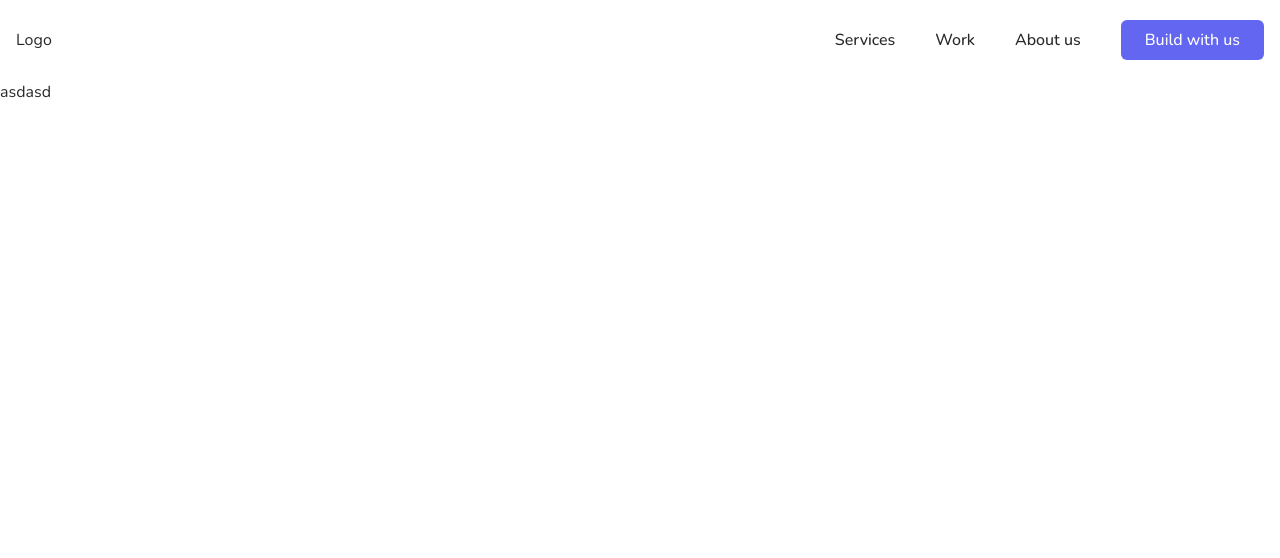
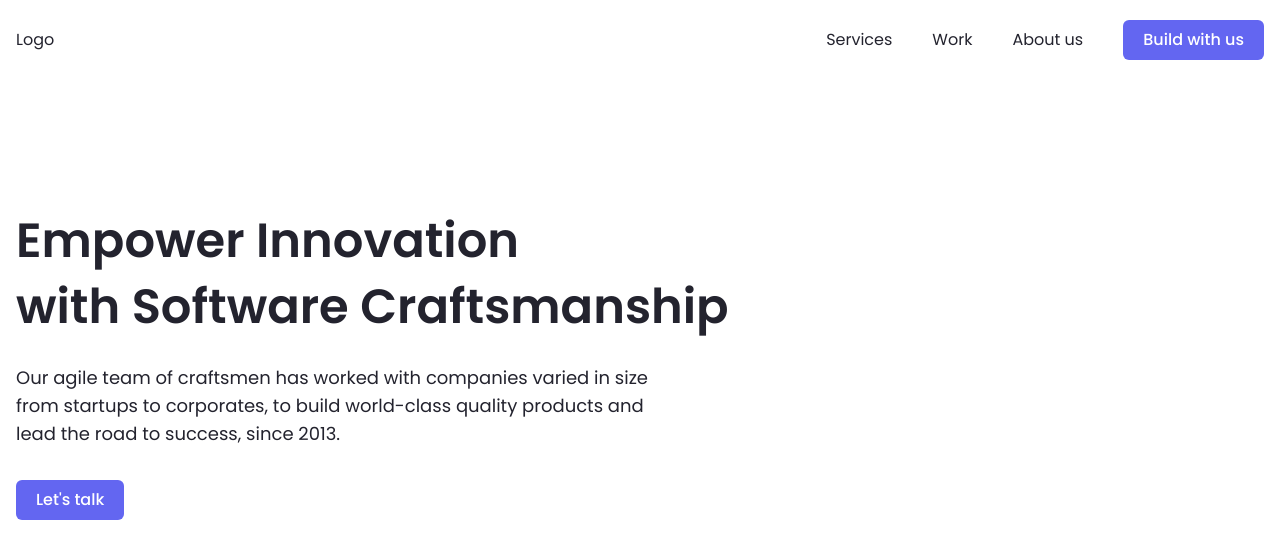
Before and after one commit to nongdan-dev/website, a React (Vite) app: page / in a window 1280 px wide. Shown: the top 558 px of the page. Built offline with nearby package versions, Linux system fonts and the light colour scheme.

Commit message:
create button

```diff
--- a/index.html
+++ b/index.html
@@ -7,7 +7,7 @@
     <link rel="preconnect" href="https://fonts.googleapis.com" />
     <link rel="preconnect" href="https://fonts.gstatic.com" crossorigin />
     <link
-      href="https://fonts.googleapis.com/css2?family=Nunito:wght@300..700&display=swap"
+      href="https://fonts.googleapis.com/css2?family=Poppins:wght@400;500;600;700;800;900&display=swap"
       rel="stylesheet"
     />
     <title>Nongdan.dev</title>
--- a/package.json
+++ b/package.json
@@ -10,6 +10,7 @@
     "format": "eslint --ext=.js,.jsx,.ts,.tsx --fix . && prettier --log-level=error --write ."
   },
   "dependencies": {
+    "@radix-ui/react-slot": "1.0.2",
     "lodash": "^4.17.21",
     "react": "^18.2.0",
     "react-dom": "^18.2.0",
--- a/src/components/index.ts
+++ b/src/components/index.ts
@@ -1 +1,3 @@
+export * from './ui/Button'
 export * from './widget/SkipToMainContent'
+export * from './widget/LineBreak'
--- /dev/null
+++ b/src/components/ui/Button.tsx
@@ -0,0 +1,73 @@
+import { Slot } from '@radix-ui/react-slot'
+import { ComponentProps } from 'react'
+import { twMerge } from 'tailwind-merge'
+
+type Tone = 'primary' | 'danger' | 'success'
+type Impact = 'bold' | 'light' | 'none'
+type Size = 'small' | 'medium' | 'large'
+type Shape = 'square' | 'rounded' | 'pill'
+
+export type ButtonProps = ComponentProps<'button'> & {
+  tone?: Tone
+  impact?: Impact
+  size?: Size
+  shape?: Shape
+  asChild?: boolean
+}
+
+const baseClasses =
+  'inline-grid grid-flow-col place-items-center gap-3 font-medium transition-colors active:translate-y-px focus-visible:outline-none disabled:pointer-events-none disabled:opacity-50'
+
+const impactClasses: Record<Tone, Record<Impact, string>> = {
+  primary: {
+    bold: 'bg-indigo-500 text-white hover:bg-indigo-600',
+    light: 'bg-indigo-100 text-indigo-700 hover:bg-indigo-200',
+    none: 'bg-transparent text-indigo-700 hover:bg-indigo-50',
+  },
+  danger: {
+    bold: 'bg-red-500 text-white hover:bg-red-600',
+    light: 'bg-red-100 text-red-700 hover:bg-red-200',
+    none: 'bg-transparent text-red-700 hover:bg-red-50',
+  },
+  success: {
+    bold: 'bg-green-500 text-white hover:bg-green-600',
+    light: 'bg-green-100 text-green-700 hover:bg-green-200',
+    none: 'bg-transparent text-green-700 hover:bg-green-50',
+  },
+}
+
+const sizeClasses: Record<Size, string> = {
+  small: 'px-3 py-1 text-sm',
+  medium: 'px-5 py-2 text-base',
+  large: 'px-7 py-2.5 text-lg',
+}
+
+const shapeClasses: Record<Shape, string> = {
+  square: 'rounded-none',
+  rounded: 'rounded-md',
+  pill: 'rounded-full',
+}
+
+export function Button({
+  tone = 'primary',
+  impact = 'bold',
+  size = 'medium',
+  shape = 'rounded',
+  asChild = false,
+  className,
+  ...props
+}: ButtonProps) {
+  const Component = asChild ? Slot : 'button'
+  return (
+    <Component
+      className={twMerge(
+        baseClasses,
+        impactClasses[tone][impact],
+        sizeClasses[size],
+        shapeClasses[shape],
+        className,
+      )}
+      {...props}
+    />
+  )
+}
--- /dev/null
+++ b/src/components/widget/LineBreak.tsx
@@ -0,0 +1,12 @@
+import { ComponentProps } from 'react'
+import { twMerge } from 'tailwind-merge'
+
+export function LineBreak(props: ComponentProps<'br'>) {
+  return (
+    <br
+      {...props}
+      aria-hidden='true'
+      className={twMerge('hidden lg:inline', props.className)}
+    />
+  )
+}
--- a/src/components/widget/SkipToMainContent.tsx
+++ b/src/components/widget/SkipToMainContent.tsx
@@ -10,6 +10,7 @@ export function SkipToMainContent() {
 
   return (
     <button
+      type='button'
       className='fixed left-2 top-2 z-20 -translate-y-[120%] bg-white p-4 text-lg underline transition-transform focus-visible:translate-y-0'
       onClick={handleClick}
     >
--- a/src/layout/Header.tsx
+++ b/src/layout/Header.tsx
@@ -3,7 +3,9 @@ import { useCallback, useEffect, useState } from 'react'
 import { Link } from 'react-router-dom'
 import { twMerge } from 'tailwind-merge'
 
-const SCROLL_THRESHOLD = 200
+import { Button } from '@/components'
+
+const SCROLL_THRESHOLD = 100
 
 function Header() {
   const [showBorder, setShowBorder] = useState(false)
@@ -36,7 +38,7 @@ function Header() {
             <li>
               <Link
                 to='/services'
-                className='flex h-full items-center px-5 font-medium transition-colors hover:text-indigo-500'
+                className='flex h-full items-center px-5 transition-colors hover:text-indigo-500'
               >
                 Services
               </Link>
@@ -44,7 +46,7 @@ function Header() {
             <li>
               <Link
                 to='/work'
-                className='flex h-full items-center px-5 font-medium transition-colors hover:text-indigo-500'
+                className='flex h-full items-center px-5 transition-colors hover:text-indigo-500'
               >
                 Work
               </Link>
@@ -52,19 +54,16 @@ function Header() {
             <li>
               <Link
                 to='/about-us'
-                className='flex h-full items-center px-5 font-medium transition-colors hover:text-indigo-500'
+                className='flex h-full items-center px-5 transition-colors hover:text-indigo-500'
               >
                 About us
               </Link>
             </li>
             <li>
               <span className='flex h-full items-center pl-5'>
-                <Link
-                  to='/contact'
-                  className='block rounded-md bg-indigo-500 px-6 py-2 font-medium text-white'
-                >
-                  Build with us
-                </Link>
+                <Button asChild>
+                  <Link to='/contact'>Build with us</Link>
+                </Button>
               </span>
             </li>
           </ul>
--- a/src/pages/Home/index.tsx
+++ b/src/pages/Home/index.tsx
@@ -1,7 +1,23 @@
+import { Link } from 'react-router-dom'
+
+import { Button, LineBreak } from '@/components'
+
 function Home() {
   return (
-    <div style={{ height: 3000 }}>
-      <a href='https://google.con'>asdasd</a>
+    <div className='mx-auto max-w-1440 px-4 py-32' style={{ height: 3000 }}>
+      <h1 className='text-5xl font-semibold leading-snug'>
+        Empower Innovation <LineBreak /> with Software Craftsmanship
+      </h1>
+      <p className='mt-6 text-lg'>
+        Our agile team of craftsmen has worked with companies varied in size
+        <LineBreak />
+        from startups to corporates, to build world-class quality products and
+        <LineBreak />
+        lead the road to success, since 2013.
+      </p>
+      <Button className='mt-8' asChild>
+        <Link to='/contact'>Let's talk</Link>
+      </Button>
     </div>
   )
 }
--- a/tailwind.config.js
+++ b/tailwind.config.js
@@ -6,10 +6,10 @@ export default {
   theme: {
     extend: {
       colors: {
-        body: '#282828',
+        body: '#23232e',
       },
       fontFamily: {
-        sans: ['Nunito', ...defaultTheme.fontFamily.sans],
+        sans: ['Poppins', ...defaultTheme.fontFamily.sans],
       },
       maxWidth: {
         1440: 1440,
```
Also changed, not shown: 1 other file (tests, documents, lock files or other folders).
